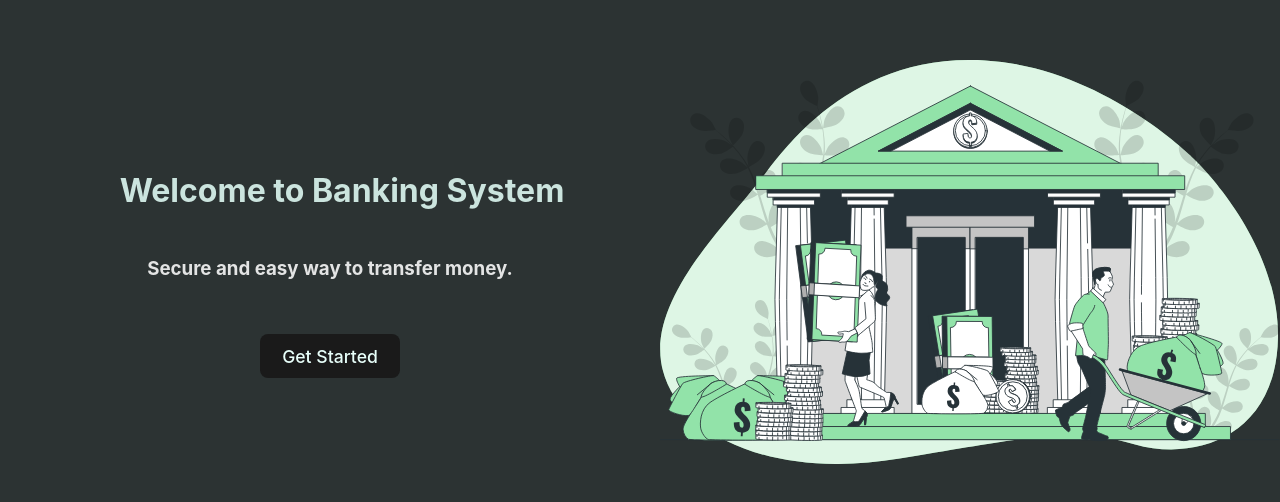
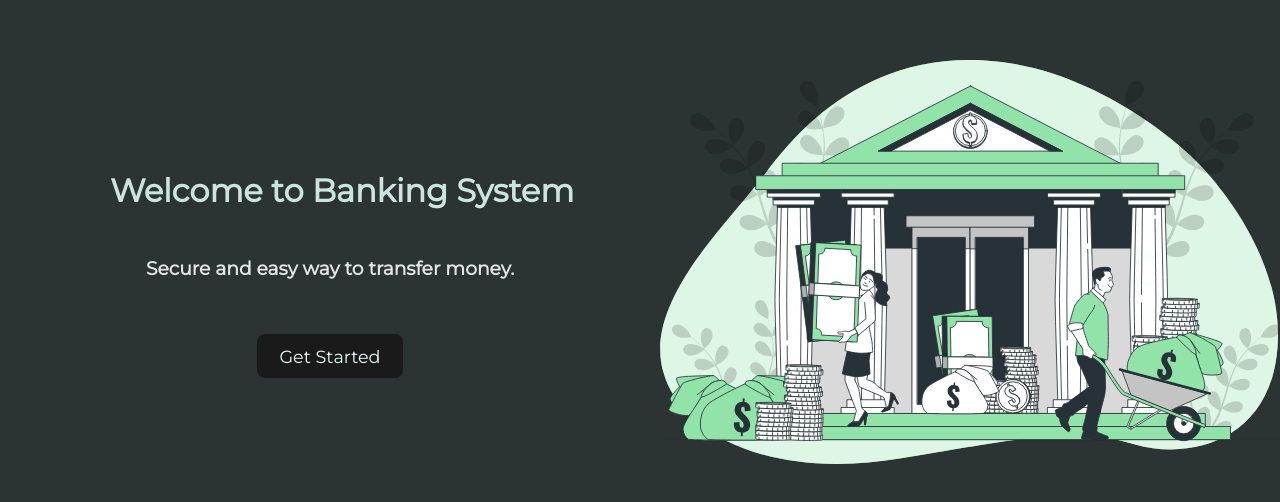
Before and after one commit to Mohammed-Shousha/basic-banking-system, a React (Vite) app in the folder frontend/: page / in a window 1280 px wide. Shown: the part 138-640 px from the top of the page. Built offline with nearby package versions, Linux system fonts and the light colour scheme.

Commit message:
changing font

```diff
--- a/frontend/src/index.css
+++ b/frontend/src/index.css
@@ -1,17 +1,21 @@
+@font-face {
+  font-family: "Montserrat";
+  src: url("/Montserrat.ttf") format("truetype");
+}
+
 :root {
-   font-family: Inter, system-ui, Avenir, Helvetica, Arial, sans-serif;
+  font-family: "Montserrat", Inter, system-ui, Avenir, Helvetica, Arial,
+    sans-serif;
   line-height: 1.5;
   font-weight: 400;
 
   color-scheme: dark;
   color: rgba(255, 255, 255, 0.87);
-   background-color: #2C3333;
+  background-color: #2c3333;
 
-   font-synthesis: none;
   text-rendering: optimizeLegibility;
   -webkit-font-smoothing: antialiased;
   -moz-osx-font-smoothing: grayscale;
-   -webkit-text-size-adjust: 100%;
 }
 
 table {
@@ -30,7 +34,7 @@
 }
 
 th {
-   background-color: #2E4F4F;
+  background-color: #2e4f4f;
   color: #dddddd;
 }
 
@@ -40,12 +44,12 @@
 }
 
 h1 {
-   color: #CBE4DE;
+  color: #cbe4de;
   margin-left: 1.5rem;
 }
 
 h2 {
-   color: #CBE4DE;
+  color: #cbe4de;
 }
 
 body {
@@ -69,7 +73,7 @@
 }
 
 button:hover {
-   border-color: #0E8388;
+  border-color: #0e8388;
 }
 
 button:focus,
```
Also changed, not shown: frontend/public/Montserrat.ttf (added). Lines whose indentation alone changed are shown as unchanged.
